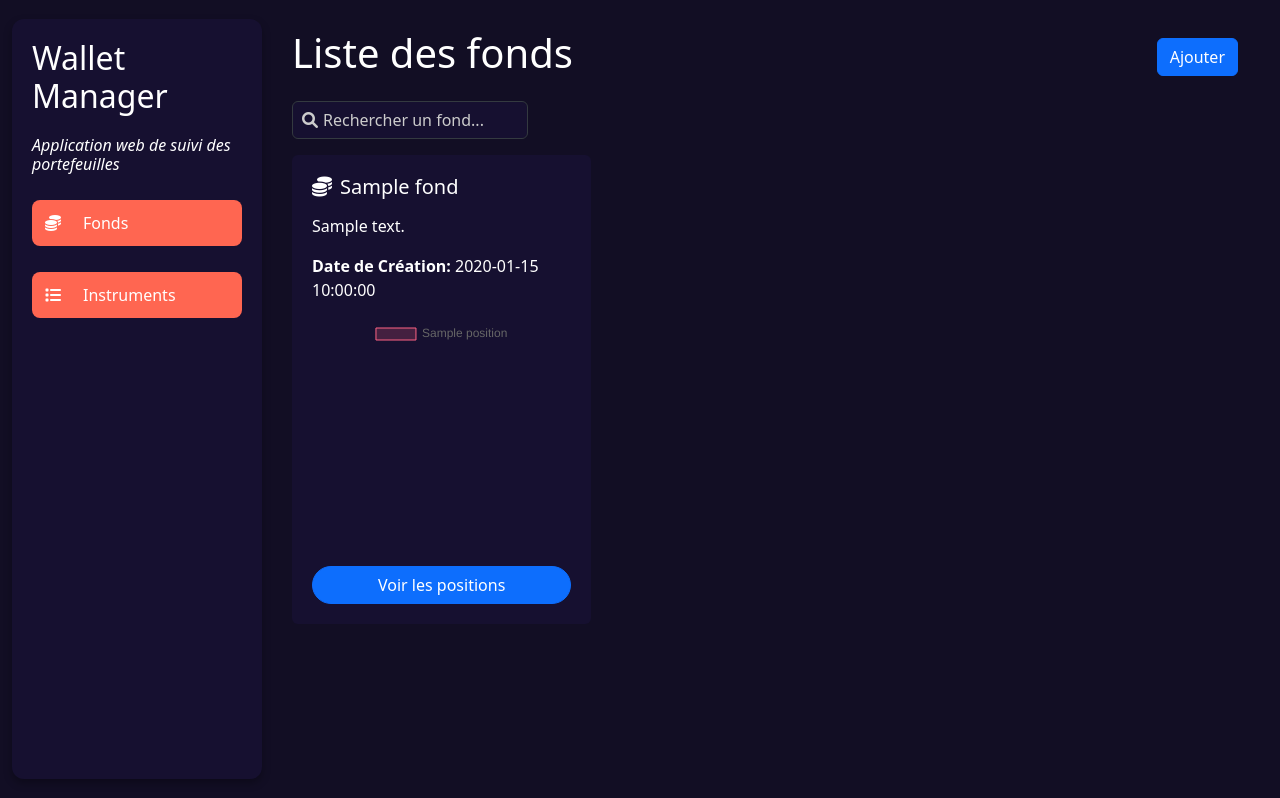
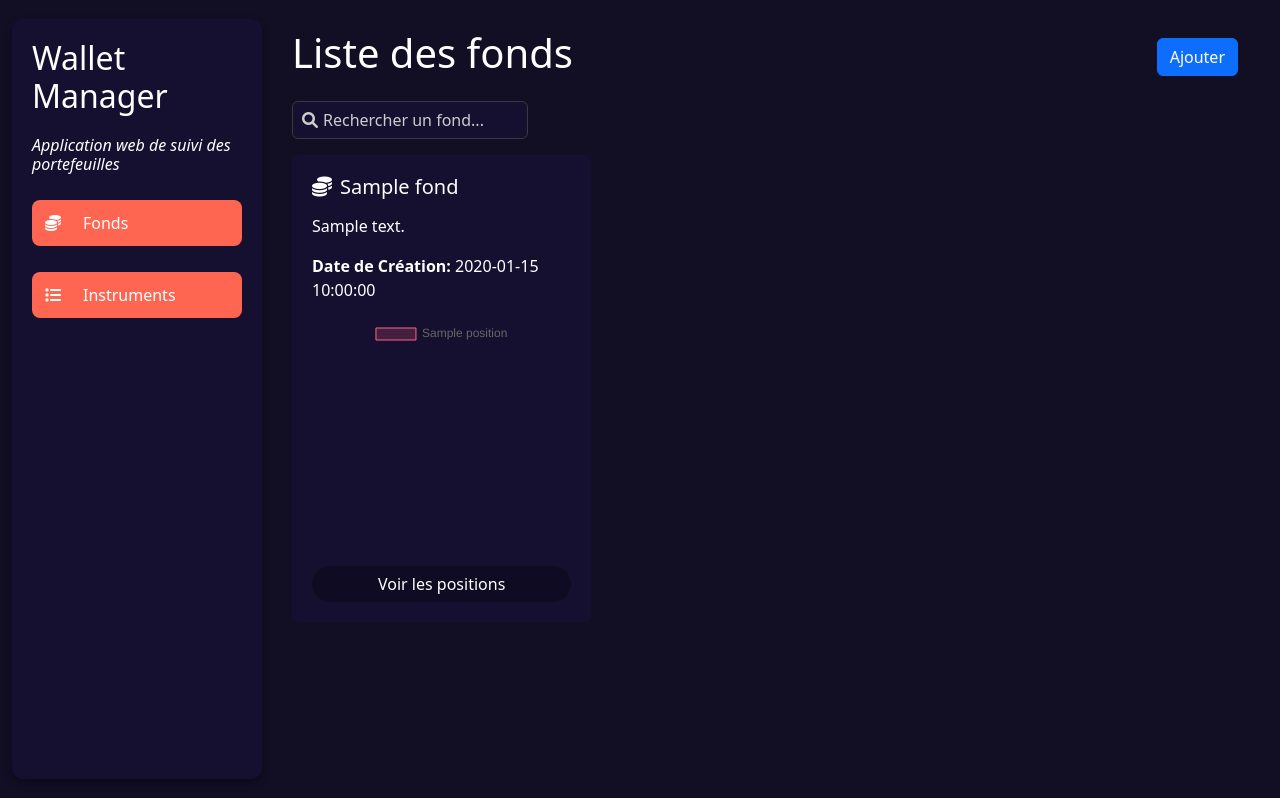
Before and after one commit to kangmartin/walletmanager, a Flask app: template templates/fonds.html in a window 1280 px wide. Shown: the part 1-799 px from the top of the page. Run offline with Flask 3, Linux system fonts and the light colour scheme; the template is opened without the code that fills it: most values are stand-ins (such as "Sample title", 1, 10 or a date in 2020).

Commit message:
Changement de style du bouton d'affichage des positions

```diff
--- a/templates/fonds.html
+++ b/templates/fonds.html
@@ -24,6 +24,11 @@
         .btn-orange i {
             margin-right: 8px;
         }
+       .button-position {
+            background-color: rgba(0, 0, 0, 0.3);
+            color: white;
+           border: none;
+        }
 
     </style>
 </head>
@@ -49,6 +54,8 @@
             <h1>Liste des fonds</h1>
             <a href="{{ url_for('ajouter_fond') }}" class="btn btn-primary add-button">Ajouter</a>
         </div>
+
+        <form method="POST">
         <div class="search-container">
             <i class="fas fa-search"></i>
             <input type="text" id="search-fonds" class="form-control mb-3 filter" placeholder="Rechercher un fond...">
@@ -67,7 +74,7 @@
                         <canvas id="pieChart-{{ data.fond.id }}" width="200" height="200"></canvas>
                         {% endif %}
                         <br><br>
-                        <a href="{{ url_for('voir_positions', id_fond=data.fond.id) }}" class="btn btn-primary">Voir les positions</a>
+                        <a href="{{ url_for('voir_positions', id_fond=data.fond.id) }}" class="btn btn-primary button-position">Voir les positions</a>
                     </div>
                 </div>
             </div>
```
